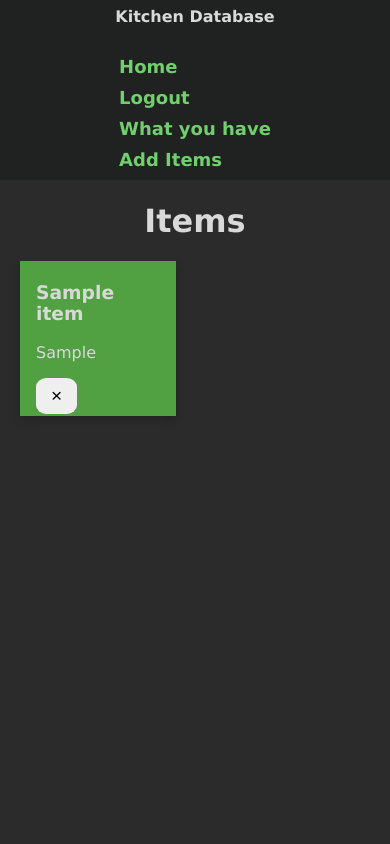
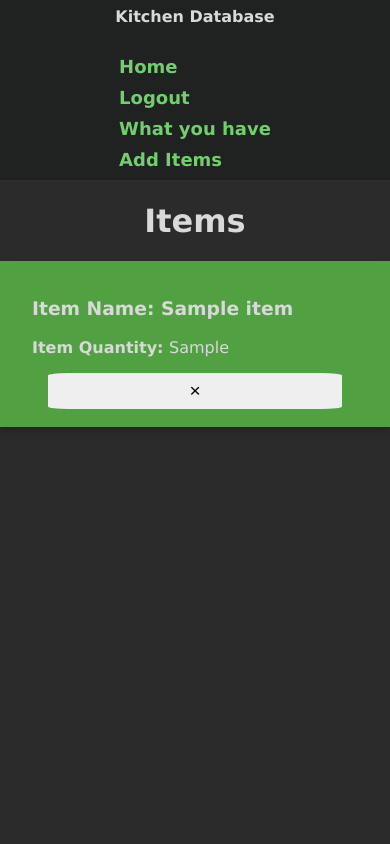
Before and after one commit to sudoaptwhyupdate/KitchenDatabseWebsite, a Flask app: template website/templates/what_you_have.html in a window 390 px wide. Run offline with Flask 2, Linux system fonts and the light colour scheme; the template is opened without the code that fills it: values that come from a table or form of the project are taken from there, others are empty; tables that the repository leaves empty hold one stand-in row (values such as "Sample post").

Commit message:
WYH CSS/HTML changes

```diff
--- a/website/static/styles/style.css
+++ b/website/static/styles/style.css
@@ -1,3 +1,7 @@
+* {
+  box-sizing: border-box;
+}
+
 body {
   margin: 0;
   padding: 0;
@@ -109,37 +113,14 @@ h1 {
   border: none;
 }
 
-/*make sure that this stuff stays until rewrite is complete*/
-/*
-#items {
+.card {
+  float: left;
+  width: 25%;
+  padding: 0 10px;
+  box-shadow: 0 4px 8px 0 rgba(0, 0, 0, 0.2);
+  padding: 16px;
   text-align: center;
-  padding: 20px;
-  width: 75%;
-  margin: 0 auto;
-}
-
-#items li {
-  padding: 50px;
-  background-color: #202121;
-  box-shadow: 0 8px 16px 0 rgba(0, 0, 0, 0.2), 0 6px 20px 0 rgba(0, 0, 0, 0.19);
-  width: calc(600px / 3);
-  display: inline-block;
-}
-
-#items button {
-  border-radius: 25%;
-  border-style: none;
-  font-size: larger;
-}
-*/
-
-.card {
-  /* Add shadows to create the "card" effect */
-  box-shadow: 0 4px 8px 0 rgba(0,0,0,0.2);
-  transition: 0.3s;
-  width: 40%;
   background-color: #51a143;
-  margin: 20px;
 }
 
 /* On mouse-over, add a deeper shadow */
@@ -147,13 +128,19 @@ h1 {
   box-shadow: 0 8px 16px 0 rgba(0,0,0,0.2);
 }
 
+
+.row:after {
+  content: "";
+  display: table;
+  clear: both;
+}
 /* Add some padding inside the card container */
 .container {
   padding: 2px 16px;
 }
 
 .card button {
-  border-radius: 25%;
+  border-radius: 7%;
   border-style: none;
   font-size: larger;
   padding-left: 15px;
@@ -162,9 +149,18 @@ h1 {
   padding-bottom: 7;
 }
 
+.card h3 {
+  text-align: left;
+}
+
+.card p {
+  text-align: left;
+}
+
 hr {
   width: 80%;
   align-items: center;
+  border: 1px solid rgba(224, 223, 223, 0.816);
 }
 
 footer {
@@ -211,4 +207,18 @@ footer {
     width: 90%;
   }
 
+  .card {
+    width: 100%;
+    display: block;
+    margin-bottom: 20px;
+  }
+
+  .card button {
+    width: 90%;
+  }
+
+  .container hr {
+    display: none;
+  }
+
 }
--- a/website/templates/what_you_have.html
+++ b/website/templates/what_you_have.html
@@ -5,12 +5,14 @@
 
 {% block content %}
 
-<h1 align="center">Items</h1>
+<h1 class="row" align="center">Items</h1>
   {% for item in user.items %}
   <div class="card">
     <div class="container">
-      <h3>{{ item.name }}</h3>
-      <p>{{ item.quantity }}</p>
+      <img></img>
+      <h3><b>Item Name: </b>{{ item.name }}</h3>
+      <p><b>Item Quantity: </b>{{ item.quantity }}</p>
+      <hr>
       <button type="button" class="close" onClick="deleteItem({{ item.id }})">
         <span aria-hidden="true">&times;</span>
       </button>
```
